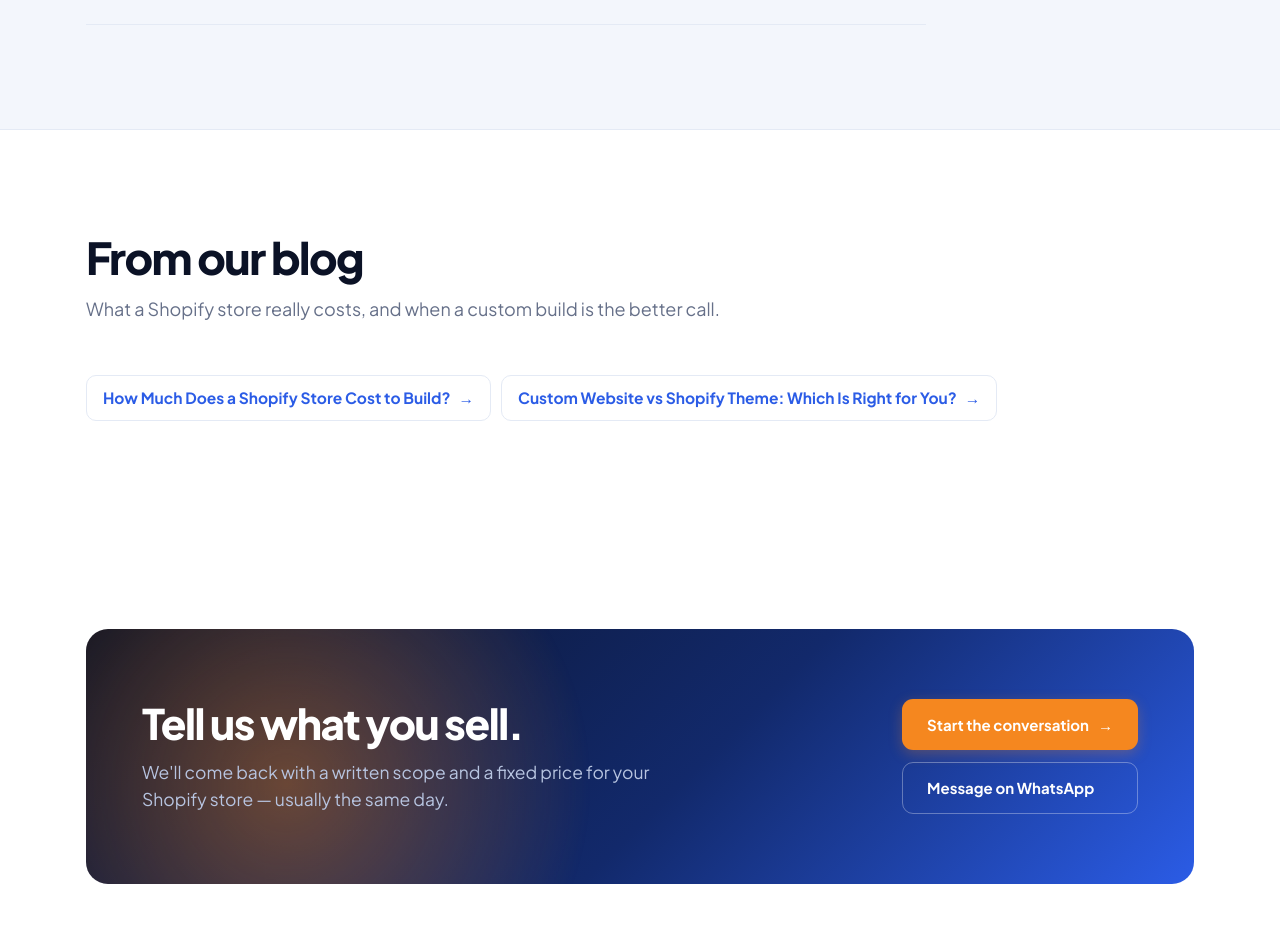
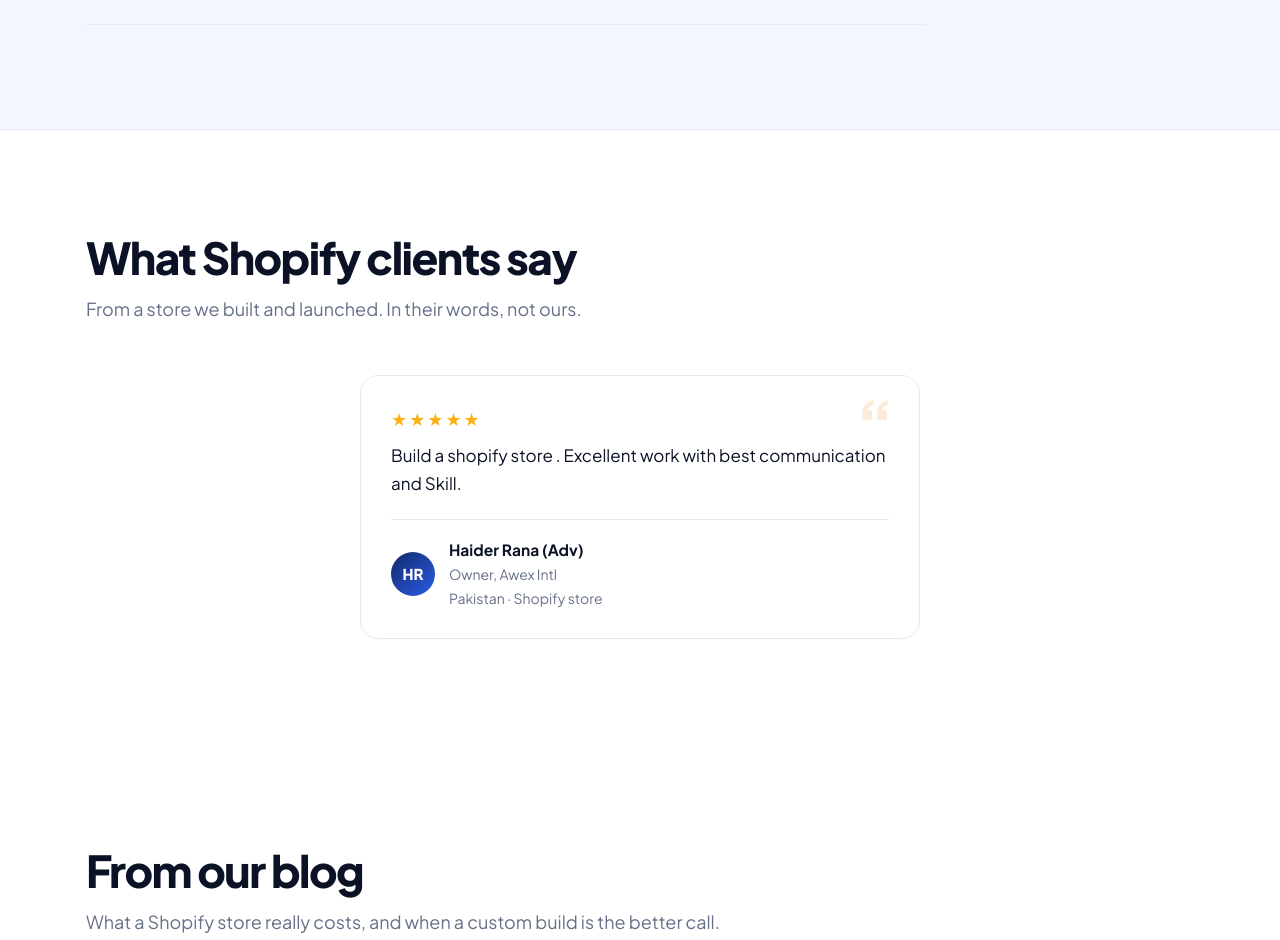
Before and after one commit to startofpakistan1-svg/sop-website, a Next.js app: page /shopify-development in a window 1280 px wide. Shown: the part 8380-9320 px from the top of the page. Built offline with nearby package versions, Linux system fonts and the light colour scheme.

Commit message:
Add first client testimonial

```diff
--- a/src/app/globals.css
+++ b/src/app/globals.css
@@ -423,6 +423,15 @@
 }
 .quote figcaption strong{display:block;font-size:15.5px}
 .quote figcaption em{display:block;font-style:normal;font-size:14px;color:var(--ash);margin-top:2px}
+.quote-stars{display:inline-flex;gap:2px;margin-bottom:14px;font-size:18px;line-height:1;color:var(--hair);position:relative;z-index:2}
+.quote-stars .on{color:var(--gold)}
+.quotes.single{max-width:560px;margin:0 auto}
+/* compact quote inside a portfolio case */
+.quote-inline{padding:22px 24px 20px;margin-top:22px;box-shadow:none}
+.quote-inline:hover{transform:none;box-shadow:none}
+.quote-inline .quote-stars{margin-bottom:10px;font-size:16px}
+.quote-inline blockquote{font-size:15.5px;margin-bottom:14px}
+.quote-inline figcaption{padding-top:14px}
 
 /* ============ CTA ============ */
 .cta{
--- a/src/app/portfolio/page.js
+++ b/src/app/portfolio/page.js
@@ -1,6 +1,7 @@
 "use client";
 
 import Link from "next/link";
+import { TestimonialInline } from "@/components/Testimonials";
 import { useState } from "react";
 
 const projects = [
@@ -16,6 +17,7 @@
   },
   {
     name: "AWEX Motorsport",
+    testimonial: "Awex Intl",
     type: "Shopify store",
     tag: "eCommerce",
     body: "A full Shopify store for a motorsport gear brand selling karting suits and gloves. We handled the store build, product catalogue and checkout, then supported the launch — the store went on to generate consistent sales for the client.",
@@ -123,6 +125,7 @@
                       Visit the store <span aria-hidden="true">→</span>
                     </a>
                   )}
+                  {p.testimonial && <TestimonialInline company={p.testimonial} />}
                 </div>
               </article>
             ))}
--- a/src/app/shopify-development/page.js
+++ b/src/app/shopify-development/page.js
@@ -1,5 +1,6 @@
 import Link from "next/link";
 import BlogLinks from "@/components/BlogLinks";
+import Testimonials from "@/components/Testimonials";
 
 export const metadata = {
   title: "Shopify Development Agency for UK & US Brands | SOP",
@@ -413,6 +414,11 @@
         </div>
       </section>
 
+      <Testimonials
+        heading="What Shopify clients say"
+        intro="From a store we built and launched. In their words, not ours."
+      />
+
       <BlogLinks
         slugs={["shopify-store-cost", "custom-website-vs-shopify"]}
         intro="What a Shopify store really costs, and when a custom build is the better call."
--- /dev/null
+++ b/src/components/Testimonials.jsx
@@ -0,0 +1,85 @@
+import testimonials from "@/data/testimonials";
+
+// Initials for the avatar circle: "Haider Rana (Adv)" → "HR"
+function initials(name) {
+  return name
+    .replace(/\(.*?\)/g, "")
+    .trim()
+    .split(/\s+/)
+    .slice(0, 2)
+    .map((w) => w[0].toUpperCase())
+    .join("");
+}
+
+function Stars({ rating }) {
+  return (
+    <span className="quote-stars" role="img" aria-label={`Rated ${rating} out of 5`}>
+      {[1, 2, 3, 4, 5].map((n) => (
+        <span key={n} className={n <= rating ? "on" : ""} aria-hidden="true">★</span>
+      ))}
+    </span>
+  );
+}
+
+// One testimonial card. Reuses the .quote styles already in globals.css.
+export function TestimonialCard({ t }) {
+  return (
+    <figure className="quote">
+      <span className="quote-mark" aria-hidden="true">&ldquo;</span>
+      <Stars rating={t.rating} />
+      <blockquote>{t.quote}</blockquote>
+      <figcaption>
+        <span className="quote-avatar">{initials(t.name)}</span>
+        <span>
+          <strong>{t.name}</strong>
+          <em>{t.role}, {t.company}</em>
+          <em>{t.country} · {t.service}</em>
+        </span>
+      </figcaption>
+    </figure>
+  );
+}
+
+// Compact variant for placing inside another layout (e.g. a portfolio case).
+export function TestimonialInline({ company }) {
+  const t = testimonials.find((x) => x.company === company);
+  if (!t) return null;
+  return (
+    <figure className="quote quote-inline">
+      <Stars rating={t.rating} />
+      <blockquote>{t.quote}</blockquote>
+      <figcaption>
+        <span>
+          <strong>{t.name}</strong>
+          <em>{t.role}, {t.company} · {t.country}</em>
+        </span>
+      </figcaption>
+    </figure>
+  );
+}
+
+// Full section. `items` defaults to every testimonial; pass a filtered list
+// to show only those for one service. Renders nothing if there are none.
+export default function Testimonials({
+  heading = "What our clients say",
+  intro = "In their words, not ours.",
+  items = testimonials,
+  band = false,
+}) {
+  if (!items.length) return null;
+  return (
+    <section className={band ? "process-band" : ""}>
+      <div className="wrap">
+        <div className="sec-head">
+          <h2>{heading}</h2>
+          {intro && <p>{intro}</p>}
+        </div>
+        <div className={`quotes ${items.length === 1 ? "single" : ""}`}>
+          {items.map((t, i) => (
+            <TestimonialCard t={t} key={i} />
+          ))}
+        </div>
+      </div>
+    </section>
+  );
+}
--- /dev/null
+++ b/src/data/testimonials.js
@@ -0,0 +1,24 @@
+// Client testimonials. Add new ones to the end of the array — quotes are
+// shown exactly as written, so paste them verbatim.
+//
+//   name     — as the client wants to be credited
+//   role     — their role
+//   company  — their business
+//   country  — where they are based
+//   service  — what we did for them (short)
+//   rating   — 1 to 5
+//   quote    — their words, unedited
+
+const testimonials = [
+  {
+    name: "Haider Rana (Adv)",
+    role: "Owner",
+    company: "Awex Intl",
+    country: "Pakistan",
+    service: "Shopify store",
+    rating: 5,
+    quote: "Build a shopify store . Excellent work with best communication and Skill.",
+  },
+];
+
+export default testimonials;
```
Also changed, not shown: src/app/page.js (+3 -34 lines).
